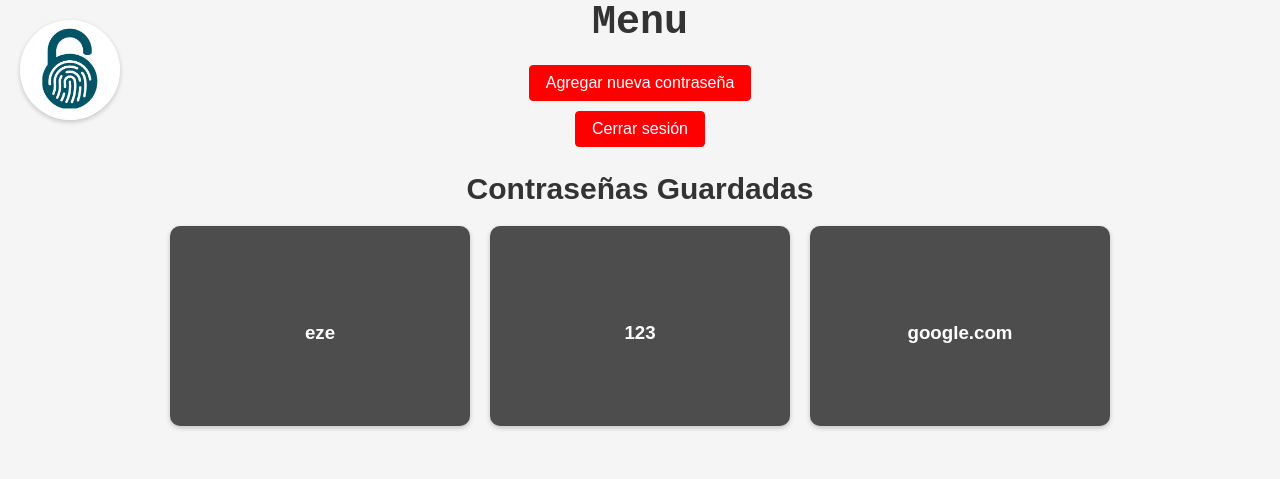
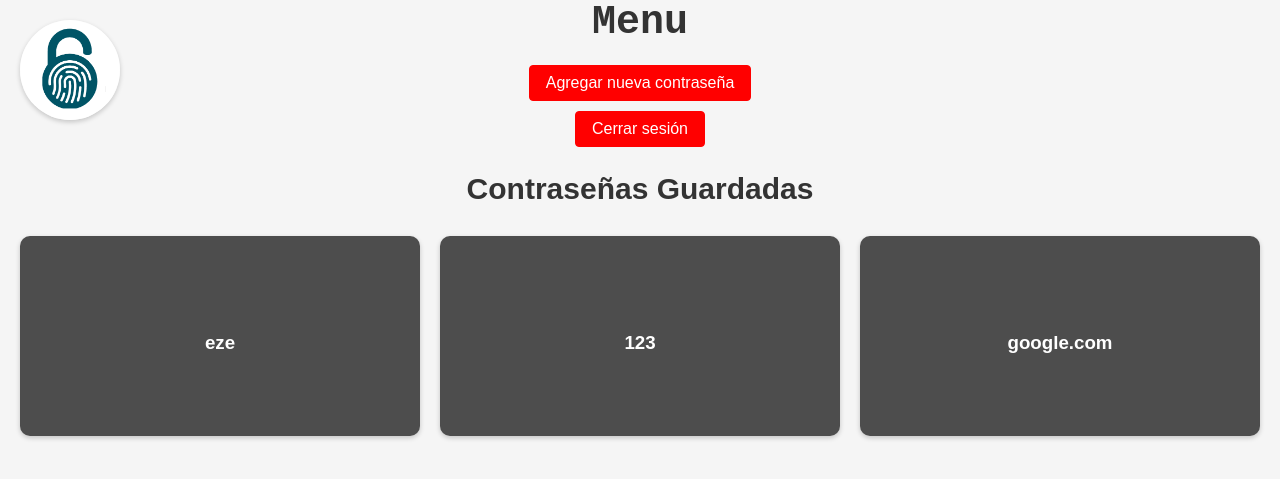
Before and after one commit to yoezequiel/KeyCrate, a Flask app: page /menu in a window 1280 px wide. Shown: the top 479 px of the page. Run offline with Flask 3, Linux system fonts and the light colour scheme; a user stored in the database is signed in; data comes from the database, SQL or seed files in the repository.

Commit message:
mas funciones

```diff
--- a/app.py
+++ b/app.py
@@ -1,10 +1,13 @@
 from flask import Flask, render_template, request, session, redirect
+from config import SECRET_KEY
+
 import sqlite3
 import hashlib
 
+
 app = Flask(__name__)
 app = Flask(__name__, static_url_path='/static')
-app.secret_key = 'mysecretkey'  # Clave secreta para la sesión
+app.secret_key = 'SECRET_KEY'  # Clave secreta para la sesión
 
 def get_db_connection():
     conn = sqlite3.connect('gestor_contraseñas.db')
--- a/static/css/pass.css
+++ b/static/css/pass.css
@@ -1,13 +1,14 @@
 .site-cards-container {
     perspective: 1000px;
-    width: 500px auto; /* Aumenta el ancho del contenedor para tener más espacio */
-    height: 300px auto; /* Aumenta la altura del contenedor para tener más espacio */
+    width: auto; /* Elimina el ancho fijo y deja que se ajuste automáticamente */
+    height: auto; /* Elimina la altura fija y deja que se ajuste automáticamente */
     margin: 20px auto;
     display: flex;
+    flex-wrap: wrap; /* Permite que las tarjetas se envuelvan en dispositivos móviles */
     justify-content: center;
     align-items: center;
-    padding-left: 100px;
-    padding-right: 100px;
+    padding-left: 10px; /* Reduce el padding para dispositivos móviles */
+    padding-right: 10px; /* Reduce el padding para dispositivos móviles */
 }
 
 body {
@@ -20,7 +21,7 @@ body {
 
 h1 {
     color: #333;
-    font-size: 28px;
+    font-size: 24px; /* Reduce el tamaño de la fuente para dispositivos móviles */
     margin-bottom: 20px;
 }
 
@@ -30,9 +31,10 @@ h1 {
 
 .site-card {
     perspective: 1000px;
-    width: 300px;
+    width: 90%; /* Ajusta el ancho de las tarjetas al 90% del contenedor */
+    max-width: 400px; /* Establece un ancho máximo para las tarjetas */
     height: 200px;
-    margin: 0 10px; /* Reduce el margen horizontal para separar las tarjetas */
+    margin: 10px; /* Reduce el margen entre las tarjetas */
 }
 
 .site-card-front,
@@ -84,10 +86,55 @@ p {
     text-align: center;
 }
 
+.copy-button {
+    background-color: #4d4d4d;
+    color: #fff;
+    border: none;
+    padding: 10px 20px;
+    margin-top: 10px;
+    border-radius: 5px;
+    cursor: pointer;
+}
+
+.copy-button:hover {
+    background-color: #333;
+}
+
 
 @media screen and (max-width: 600px) {
     .site-card {
         width: 90%;
-        max-width: 400px;
+        max-width: 100%; /* Establece el ancho máximo de las tarjetas al 100% */
     }
 }
+
+.site-card-front {
+    background-color: #4d4d4d;
+    color: #fff;
+    display: flex;
+    justify-content: center;
+    align-items: center;
+    cursor: pointer;
+}
+
+.site-card-back {
+    background-color: #fff;
+    color: #252525;
+    transform: rotateY(180deg);
+    display: flex;
+    flex-direction: column;
+    justify-content: center;
+    align-items: center;
+    padding: 5px;
+}
+
+
+.mobile-touch .site-card-front {
+    /* Estilos para dispositivos móviles con toque */
+    transform: rotateY(180deg);
+}
+
+.mobile-touch .site-card-back {
+    /* Estilos para dispositivos móviles con toque */
+    transform: rotateY(0deg);
+}
--- a/static/js/script.js
+++ b/static/js/script.js
@@ -5,3 +5,9 @@ function toggleTheme() {
     var isDarkMode = body.classList.contains('dark-theme');
     localStorage.setItem('theme', isDarkMode ? 'dark' : 'light');
 }
+
+
+// Detectar si el dispositivo es táctil
+if ('ontouchstart' in window || navigator.msMaxTouchPoints) {
+    document.documentElement.classList.add('mobile-touch');
+}
--- a/templates/agregar_contraseña.html
+++ b/templates/agregar_contraseña.html
@@ -4,8 +4,6 @@
 {% block title %}Agregar Contraseña{% endblock %}
 
 {% block content %}
-<div class="logo-container">
-    <a href="/menu"> <img src="{{ url_for('static', filename='img/logo.png') }}" alt="Logo" class="logo-image"></a></div>
 <h1>Agregar Contraseña</h1>
 {% if error %}
 <p>{{ error }}</p>
--- a/templates/mostrar_contraseñas.html
+++ b/templates/mostrar_contraseñas.html
@@ -25,8 +25,25 @@
             <h3>Sitio: {{ password.sitio }}</h3>
             <p>Nombre de usuario: {{ password.username }}</p>
             <p>Contraseña: {{ password.password }}</p>
+            <button class="copy-button" onclick="copyToClipboard('{{ password.username }}')">Copiar nombre de usuario</button>
+            <button class="copy-button" onclick="copyToClipboard('{{ password.password }}')">Copiar contraseña</button>
+
         </div>
     </div>
     {% endfor %}
 </div>
+
+<script>
+    function copyToClipboard(text) {
+        const el = document.createElement('textarea');
+        el.value = text;
+        document.body.appendChild(el);
+        el.select();
+        document.execCommand('copy');
+        document.body.removeChild(el);
+        alert('Texto copiado al portapapeles: ' + text);
+    }
+</script>
+
+
 {% endblock %}
```
Also changed, not shown: 1 other file.
